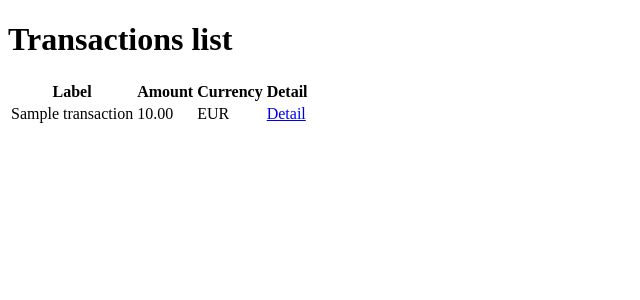
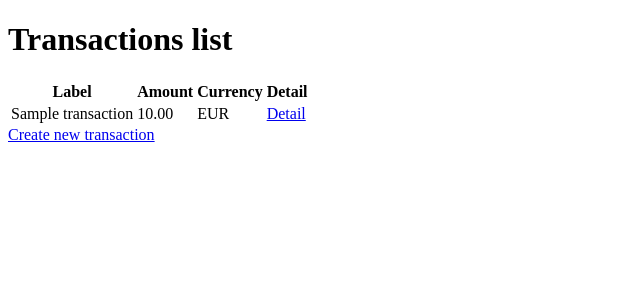
Before and after one commit to sylvain-josserand/formation, a Django app: template formation/core/templates/core/transaction_list.html in a window 1280 px wide. Shown: the top 300 px of the page, without its empty margins (0-640 px from the left). Run offline with Django 3.2, Linux system fonts and the light colour scheme; the template is opened without the code that fills it: values that come from a table or form of the project are taken from there, others are empty; tables that the repository leaves empty hold one stand-in row (values such as "Sample post").

Commit message:
Add link to transaction list

```diff
--- a/formation/core/templates/core/transaction_list.html
+++ b/formation/core/templates/core/transaction_list.html
@@ -15,9 +15,10 @@
                 <td>{{ object.label }}</td>
                 <td>{{ object.initial_amount }}</td>
                 <td>{{ object.initial_currency }}</td>
-                <td><a href={% url "transaction_detail" object.id %}>Detail</a></td>
+                <td><a href="{% url "transaction_detail" object.id %}">Detail</a></td>
             </tr>
             {% endfor %}
         </table>
+        <a href="{% url 'transaction_create' %}">Create new transaction</a>
     </p>
 {% endblock %}
```
